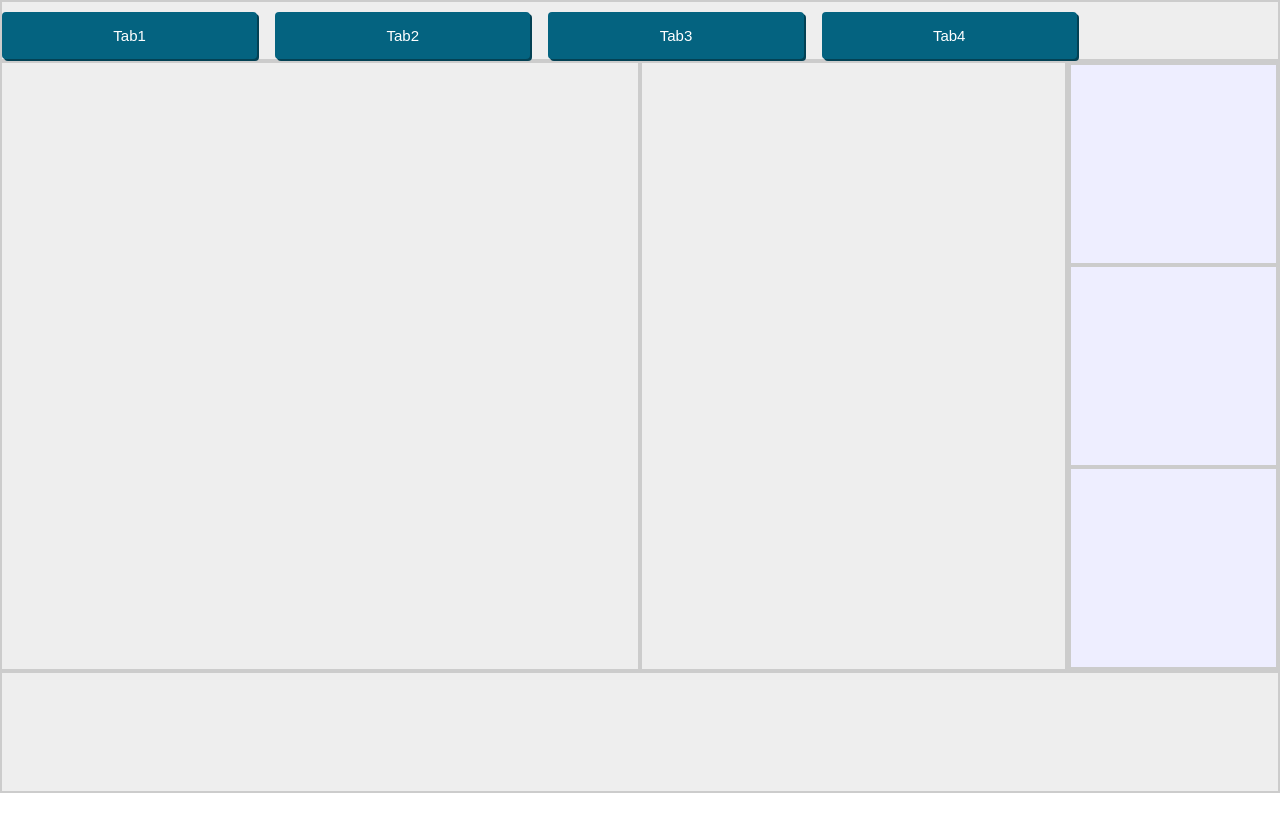
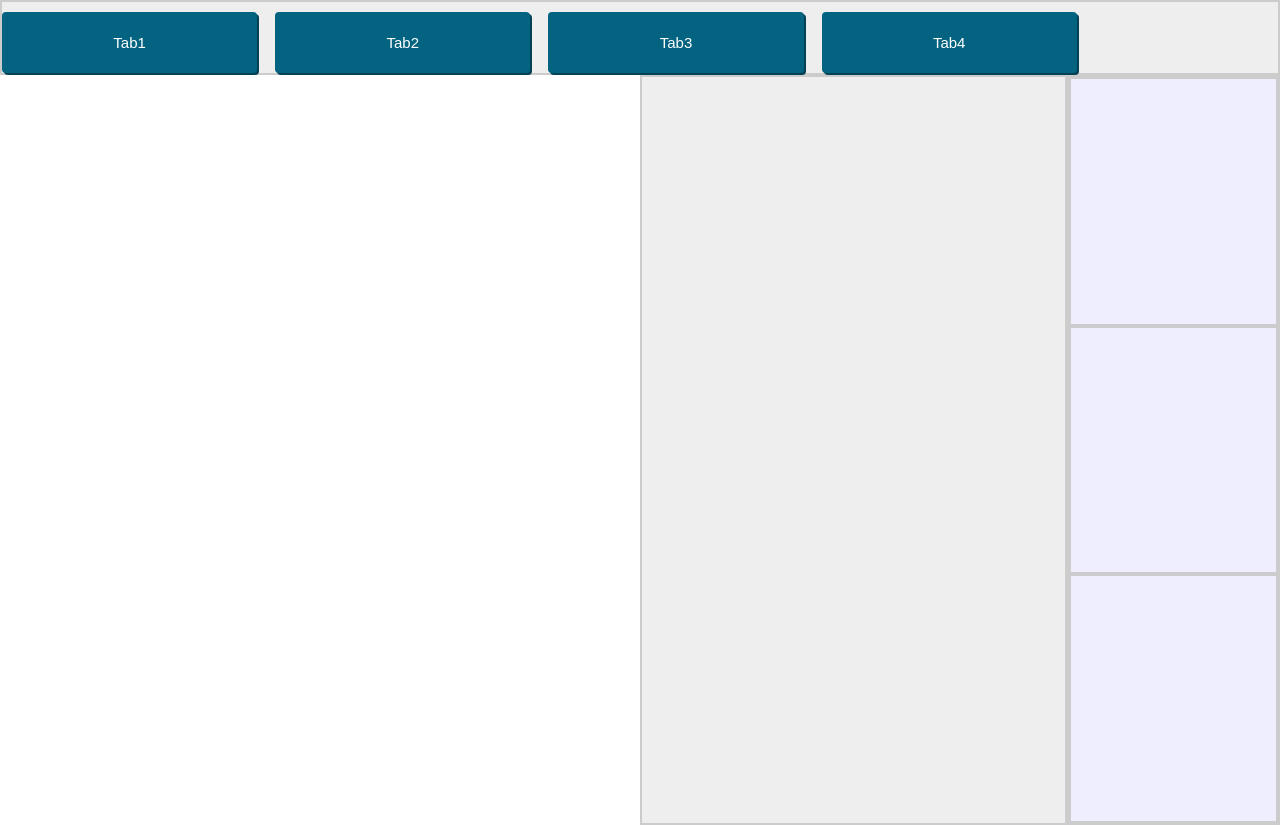
Before and after one commit to EnvyPhD/it2810-webutvikling-h18-prosjekt-2-gruppe--17, a React (Create React App) app in the folder it2810-17/: page / in a window 1280 px wide. Shown: the top 825 px of the page. Before the commit the page ends 800 px from the top, so only its background shows below. Built offline with nearby package versions, Linux system fonts and the light colour scheme.

Commit message:
given componensts it's own folder to clean up the app.js file

```diff
--- a/it2810-17/src/App.js
+++ b/it2810-17/src/App.js
@@ -1,68 +1,16 @@
 import React, { Component } from 'react';
 import logo from './logo.svg';
 import './App.css';
+import Layout from "./components/Layout";
 
 class App extends Component {
   render() {
     return (
       <div className="App">
-      <body>
-        <div class="wrapper">
-        <Tabs/>
-        <Img/>
-        <Txt/>
-        <Categories/>
-        <Sound/>
-        </div>
-      </body>
+        <Layout/>
     </div>
     );
   }
 }
 
 export default App;
-
-class Tabs extends Component {
-  render(){
-    return(
-      <div class="buttons">
-        <button type="button" name="button" id="tab1">Tab1</button>
-        <button type="button" name="button" id="tab2">Tab2</button>
-        <button type="button" name="button" id="tab3">Tab3</button>
-        <button type="button" name="button" id="tab4">Tab4</button>
-      </div>
-    )
-  }
-}
-class Img extends Component{
-  render(){
-    return(
-      <div class="img">  </div>
-    )
-  }
-}
-class Txt extends Component{
-  render(){
-    return(
-      <div class="txt">  </div>
-    )
-  }
-}
-class Categories extends Component{
-  render(){
-    return(
-      <div class="categories">
-          <div id ="imgcat"></div>
-          <div id ="txtcat"></div>
-          <div id ="soundcat"></div>
-      </div>
-    )
-  }
-}
-class Sound extends Component{
-  render(){
-    return(
-      <div class="sound"></div>
-    )
-  }
-}
--- /dev/null
+++ b/it2810-17/src/components/Buttons.js
@@ -0,0 +1,14 @@
+import React from "react";
+
+export default class Buttons extends React.Component{
+  render(){
+    return(
+      <div class="buttons">
+        <button type="button" name="button" id="tab1">Tab1</button>
+        <button type="button" name="button" id="tab2">Tab2</button>
+        <button type="button" name="button" id="tab3">Tab3</button>
+        <button type="button" name="button" id="tab4">Tab4</button>
+      </div>
+    );
+  }
+}
--- /dev/null
+++ b/it2810-17/src/components/Categories.js
@@ -0,0 +1,13 @@
+import React from "react";
+
+export default class Categories extends React.Component{
+  render(){
+    return(
+      <div class="categories">
+          <div id ="imgcat"></div>
+          <div id ="txtcat"></div>
+          <div id ="soundcat"></div>
+      </div>
+    );
+  }
+}
--- /dev/null
+++ b/it2810-17/src/components/Img.js
@@ -0,0 +1,12 @@
+import React from "react";
+
+
+export default class Img extends React.Component{
+  render(){
+            return (
+              <svg viewBox="0 0 256 300">
+
+                </svg>
+            );
+        }
+    }
--- /dev/null
+++ b/it2810-17/src/components/Layout.js
@@ -0,0 +1,21 @@
+import React from "react";
+import Tabs from "./Buttons";
+import Categories from "./Categories";
+import Img from "./Img";
+import Sound from "./Sound";
+import Txt from "./Txt";
+
+
+export default class Layout extends React.Component{
+    render(){
+      return(
+        <div class="wrapper">
+        <Tabs />
+        <Img />
+        <Txt />
+        <Categories />
+        <Sound />
+        </div>
+      );
+  }
+}
--- /dev/null
+++ b/it2810-17/src/components/Sound.js
@@ -0,0 +1,9 @@
+import React from "react";
+
+export default class Sound extends React.Component{
+  render(){
+    return(
+      <div class="sound"></div>
+    );
+  }
+}
--- /dev/null
+++ b/it2810-17/src/components/Txt.js
@@ -0,0 +1,9 @@
+import React from "react";
+
+export default class Txt extends React.Component{
+  render(){
+    return(
+      <div class="txt">  </div>
+    )
+  }
+}
```
Also changed, not shown: it2810-17/public/Jakt.jpg (added).
